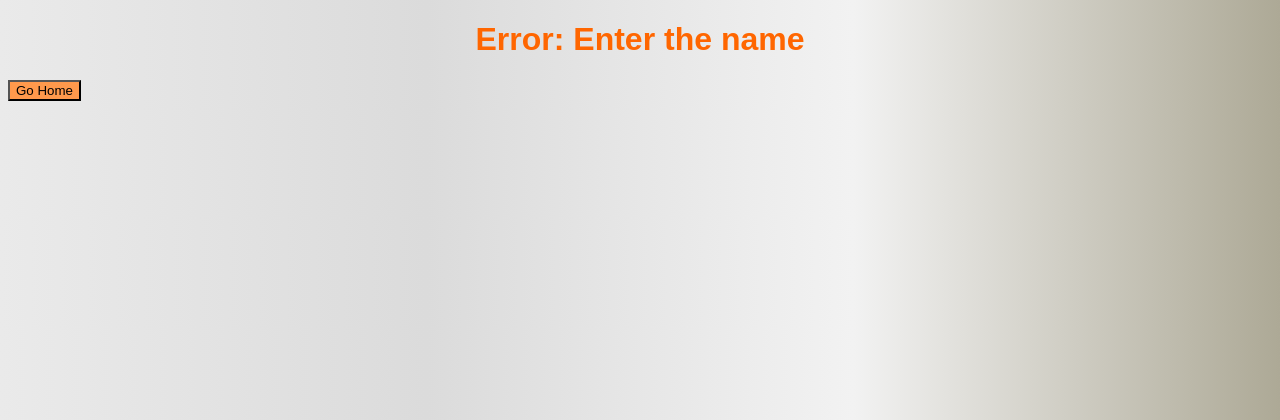
After one commit to Rauf00/Tokemon-database, a Node server app: template views/pages/errorDelete.ejs in a window 1280 px wide. The commit adds this page. Shown: the top 420 px of the page. Run offline with Node 20, Linux system fonts and the light colour scheme; the template is opened without the code that fills it, so the values that code supplies are empty.

Commit message:
Ass2 Final15

```diff
--- a/index.js
+++ b/index.js
@@ -3,16 +3,16 @@ const path = require('path');
 const PORT = process.env.PORT || 5000
 var app = express();
 
+const { Pool } = require('pg');
+const pool = new Pool({
+  connectionString: "postgres://postgres:shimarov6929@localhost/assignment2"
+});
+
 // const { Pool } = require('pg');
 // const pool = new Pool({
-//   connectionString: "postgres://postgres:shimarov6929@localhost/assignment2"
+//   connectionString: process.env.DATABASE_URL,
+//   ssl: true
 // });
-
-const { Pool } = require('pg');
-const pool = new Pool({
-  connectionString: process.env.DATABASE_URL,
-  ssl: true
-});
 
 app.use(express.static(path.join(__dirname, 'public')));
 app.use(express.json());
@@ -37,7 +37,7 @@ app.post('/add', (req,res) => {
   var trainer = req.body.trainer;
   if((name === "") || (weight === "") || (height === "") || (fly === "") || (fight === "") || (fire === "") || (water === "") || (electric === "") || (frozen === "") || (trainer === "")){
     var results = {};
-    res.render('pages/errorAdd', results)
+    res.render('pages/errorAdd', results);
   }
   else{
     pool.query(`INSERT INTO Tokemon (name, weight, height, fly, fight, fire, water, electric, frozen, total, trainer) VALUES ('${name}', ${weight}, ${height}, ${fly}, ${fight}, ${fire}, ${water}, ${electric}, ${frozen}, ${total}, '${trainer}')`, (err, result)=> {
@@ -52,13 +52,19 @@ app.post('/add', (req,res) => {
 
 app.post('/deleteTokemon', (req,res) => {
   var deleteTokemon = req.body.deleteTokemon;
+  if(deleteTokemon === ""){
+    var results = {};
+    res.render('pages/errorDelete', results);
+  }
+  else{
   pool.query(`DELETE FROM Tokemon WHERE name = '${deleteTokemon}'`, (err, result)=> {
     if (err)
       res.end(err);
     console.log("Tokemon is deleted");
     var results = {'nameDelete': req.body.deleteTokemon };
-    res.render('pages/deleteTokemon', results)
+    res.render('pages/deleteTokemon', results);
   });
+}
 });
 
 app.post('/showTokemon', (req,res) => {
@@ -67,7 +73,7 @@ app.post('/showTokemon', (req,res) => {
       res.end(err);
     console.log("All tokemons are showed");
     var results = {'rows': result.rows };
-    res.render('pages/showTokemon', results)
+    res.render('pages/showTokemon', results);
   });
 });
 
@@ -77,7 +83,7 @@ app.post('/showOneTokemon', (req,res) => {
       res.end(err);
     console.log("One Tokemon is showed");
     var results = {'rowAll': result.rows, 'nameF': req.body.nameFind };
-    res.render('pages/showOneTokemon', results)
+    res.render('pages/showOneTokemon', results);
   });
 });
 
@@ -87,7 +93,7 @@ app.post('/showOneTokemonMore', (req,res) => {
       res.end(err);
     console.log("One Tokemon is showed");
     var resultsMore = {'rowAllMore': result.rows, 'nameFMore': req.body.nameFMore };
-    res.render('pages/showOneTokemonMore', resultsMore)
+    res.render('pages/showOneTokemonMore', resultsMore);
   });
 });
 
@@ -102,7 +108,7 @@ app.post('/changeTokemon', (req,res) => {
         res.end(err);
       console.log("Tokemon is changed");
       var results = {'col': columnChange, 'val': valueChange, 'nam': nameChange};
-      res.render('pages/changeTokemon', results)
+      res.render('pages/changeTokemon', results);
     });
   }
   else if ((columnChange == 'weight') || (columnChange == 'height') || (columnChange == 'fly') || (columnChange == 'fight') || (columnChange == 'fire') || (columnChange == 'water') || (columnChange == 'electric') || (columnChange == 'frozen') || (columnChange == 'trainer')){
@@ -111,12 +117,12 @@ app.post('/changeTokemon', (req,res) => {
         res.end(err);
       console.log("Tokemon is changed");
       var results = {'col': columnChange, 'val': valueChange, 'nam': nameChange};
-      res.render('pages/changeTokemon', results)
+      res.render('pages/changeTokemon', results);
     });
   }
   else{
     var results = {'col': columnChange, 'val': valueChange, 'nam': nameChange};
-    res.render('pages/errorChange', results)
+    res.render('pages/errorChange', results);
   }
 });
 
@@ -127,7 +133,7 @@ app.post('/dreamTeam', (req,res) => {
       res.end(err);
     console.log("The champion is showed");
     var results = {'rows': result.rows };
-    res.render('pages/dreamTeam', results)
+    res.render('pages/dreamTeam', results);
     });
   });
 
--- /dev/null
+++ b/views/pages/errorDelete.ejs
@@ -0,0 +1,14 @@
+<!DOCTYPE html>
+<html lang="en" dir="ltr">
+  <head>
+    <meta charset="utf-8">
+    <title>Error</title>
+    <link rel="stylesheet" href="stylesheets/showOneTokemon.css">
+  </head>
+  <body>
+    <h1>Error: Enter the name</h1>
+    <form>
+         <input type="button" onclick="window.location.href = 'https://quiet-springs-08679.herokuapp.com/assignment2';" value="Go Home"/>
+    </form>
+  </body>
+</html>
--- a/views/pages/tokemon.ejs
+++ b/views/pages/tokemon.ejs
@@ -86,7 +86,7 @@
           <td><input type="text" name="nameChange" value=""></td>
         </tr>
         <tr>
-          <td>Enter the cathegory of change exactly as shown below<br> (weight, height, fly, fight, fire, water, electric, frozen, trainer): </td>
+          <td>Enter the cathegory of change<br> (weight, height, fly, fight, fire, water, electric, frozen, trainer): </td>
           <td><input type="text" name="columnChange" value=""></td>
         </tr>
         <tr>
```
